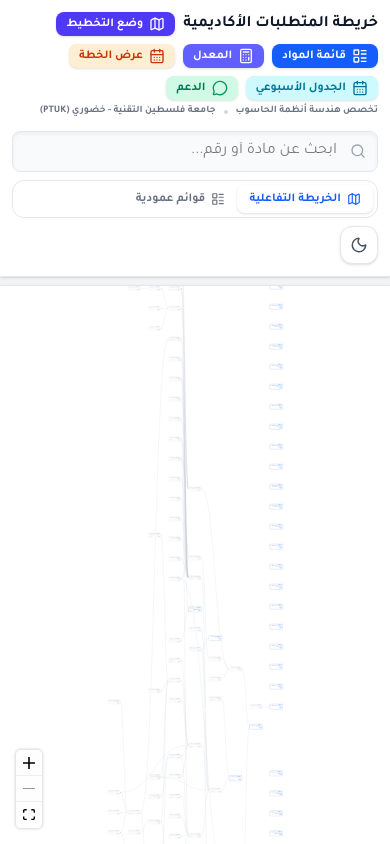
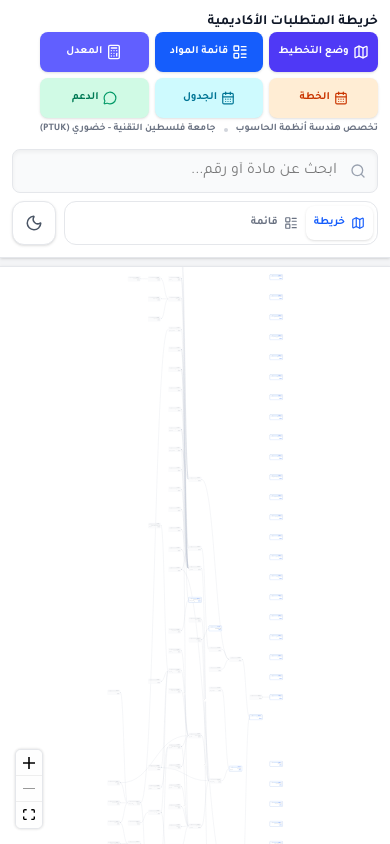
Before and after one commit to mohammedmore/tree_ptuk, a React (Vite) app: page / in a window 390 px wide. Built offline with nearby package versions, Linux system fonts and the light colour scheme.

Commit message:
phone view optimization

```diff
--- a/src/App.tsx
+++ b/src/App.tsx
@@ -477,7 +477,7 @@ function FlowComponent() {
   }, [completedCourses, completedCreditsPerCategory, courses]);
 
   const groupedCourseList = useMemo(() => {
-    let list: Course[] = [];
+    let list: Course[];
     if (courseListTab === "available") list = availableCourses;
     else if (courseListTab === "completed") list = activeCourses.filter((c) => completedCourses.has(c.id));
     else list = courses; // Show all 123 courses in the "All" tab
@@ -775,10 +775,12 @@ function FlowComponent() {
         <header className="flex flex-col xl:flex-row justify-between items-start xl:items-center mb-2 sm:mb-4 bg-white dark:bg-slate-800/95 p-3 sm:p-6 rounded-b-none sm:rounded-xl shadow-sm border-b sm:border border-gray-200 dark:border-slate-700/80 z-10 shrink-0 gap-3 sm:gap-4 transition-all">
           <div className="flex justify-between items-start w-full xl:w-auto gap-4">
             <div>
-              <h1 className="text-base sm:text-2xl font-bold text-gray-900 dark:text-slate-100 mb-1 flex flex-wrap items-center gap-2 sm:gap-3">
-                {/* Removed the toggle buttons for "خطة التخرج" and "كامل المنهاج" */}
-                <BookOpen className="text-blue-600 dark:text-blue-400 hidden sm:block" size={24} />
-                خريطة المتطلبات الأكاديمية
+              <div className="mb-1">
+                <h1 className="flex items-center gap-2 text-sm sm:text-2xl font-bold text-gray-900 dark:text-slate-100">
+                  <BookOpen className="text-blue-600 dark:text-blue-400 hidden sm:block" size={24} />
+                  خريطة المتطلبات الأكاديمية
+                </h1>
+                <div className="grid w-full grid-cols-3 gap-1.5 sm:flex sm:w-auto sm:flex-wrap sm:gap-2 sm:mt-1">
                 <button
                   onClick={() => {
                     setIsPlanningModeOpen(true);
@@ -787,7 +789,7 @@ function FlowComponent() {
                     setHoveredCourseId(null); // تصفير حالة التمرير
                     setPlanningCourseId(null); // تصفير مادة التخطيط عند الدخول للوضع العام
                   }}
-                  className="flex items-center gap-1.5 px-2.5 sm:px-3 py-1 sm:py-1.5 text-xs sm:text-sm bg-indigo-600 hover:bg-indigo-700 text-white rounded-lg transition-colors cursor-pointer shadow-sm ml-auto sm:ml-0 font-black"
+                  className="flex min-h-10 items-center justify-center gap-1 px-1.5 sm:px-3 sm:py-1.5 text-[11px] sm:text-sm bg-indigo-600 hover:bg-indigo-700 text-white rounded-lg transition-colors cursor-pointer shadow-sm font-black"
                 >
                   <MapIcon size={16} />
                   وضع التخطيط
@@ -799,7 +801,7 @@ function FlowComponent() {
                     setIsDetailsOpen(false);
                     setHoveredCourseId(null);
                   }}
-                  className="flex items-center gap-1.5 px-2.5 sm:px-3 py-1 sm:py-1.5 text-xs sm:text-sm bg-blue-600 hover:bg-blue-700 text-white rounded-lg transition-colors cursor-pointer shadow-sm font-black"
+                  className="flex min-h-10 items-center justify-center gap-1 px-1.5 sm:px-3 sm:py-1.5 text-[11px] sm:text-sm bg-blue-600 hover:bg-blue-700 text-white rounded-lg transition-colors cursor-pointer shadow-sm font-black"
                 >
                   <LayoutList size={16} />
                   قائمة المواد
@@ -811,11 +813,11 @@ function FlowComponent() {
                     setIsDetailsOpen(false);
                     setHoveredCourseId(null);
                   }}
-                  className="flex items-center gap-1.5 px-2.5 sm:px-3 py-1 sm:py-1.5 text-xs sm:text-sm bg-indigo-500 hover:bg-indigo-600 text-white rounded-lg transition-colors cursor-pointer shadow-sm font-black"
+                  className="flex min-h-10 items-center justify-center gap-1 px-1.5 sm:px-3 sm:py-1.5 text-[11px] sm:text-sm bg-indigo-500 hover:bg-indigo-600 text-white rounded-lg transition-colors cursor-pointer shadow-sm font-black"
                 >
                   <Calculator size={16} />
-                  <span className="hidden xs:inline sm:inline">المعدل والدرجات</span>
-                  <span className="xs:hidden sm:hidden">المعدل</span>
+                  <span className="sm:hidden">المعدل</span>
+                  <span className="hidden sm:inline">المعدل والدرجات</span>
                 </button>
                 <button
                   onClick={(e) => {
@@ -826,29 +828,35 @@ function FlowComponent() {
                     setHoveredCourseId(null);
                     setPlanningCourseId(null);
                   }}
-                  className="flex items-center gap-1.5 px-2.5 sm:px-3 py-1 sm:py-1.5 text-xs sm:text-sm bg-orange-100 hover:bg-orange-200 text-orange-700 dark:bg-orange-950/70 dark:text-orange-300 dark:hover:bg-orange-900/50 rounded-lg transition-colors cursor-pointer shadow-sm font-bold"
+                  className="flex min-h-10 items-center justify-center gap-1 px-1.5 sm:px-3 sm:py-1.5 text-[11px] sm:text-sm bg-orange-100 hover:bg-orange-200 text-orange-700 dark:bg-orange-950/70 dark:text-orange-300 dark:hover:bg-orange-900/50 rounded-lg transition-colors cursor-pointer shadow-sm font-bold"
                 >
-                  <CalendarDays size={16} />
-                  عرض الخطة
+                  <CalendarDays size={14} className="sm:hidden" />
+                  <CalendarDays size={16} className="hidden sm:block" />
+                  <span className="sm:hidden">الخطة</span>
+                  <span className="hidden sm:inline">عرض الخطة</span>
                 </button>
                 <button
                   onClick={() => setIsWeeklyScheduleOpen(true)}
-                  className="flex items-center gap-1.5 px-2.5 sm:px-3 py-1 sm:py-1.5 text-xs sm:text-sm bg-cyan-100 hover:bg-cyan-200 text-cyan-700 dark:bg-cyan-950/70 dark:text-cyan-300 dark:hover:bg-cyan-900/50 rounded-lg transition-colors cursor-pointer shadow-sm font-bold"
+                  className="flex min-h-10 items-center justify-center gap-1 px-1.5 sm:px-3 sm:py-1.5 text-[11px] sm:text-sm bg-cyan-100 hover:bg-cyan-200 text-cyan-700 dark:bg-cyan-950/70 dark:text-cyan-300 dark:hover:bg-cyan-900/50 rounded-lg transition-colors cursor-pointer shadow-sm font-bold"
                 >
-                  <CalendarDays size={16} />
-                  الجدول الأسبوعي
+                  <CalendarDays size={14} className="sm:hidden" />
+                  <CalendarDays size={16} className="hidden sm:block" />
+                  <span className="sm:hidden">الجدول</span>
+                  <span className="hidden sm:inline">الجدول الأسبوعي</span>
                 </button>
 
                 <button
                   onClick={() => setIsSupportModalOpen(true)}
-                  className="flex items-center gap-1.5 px-2.5 sm:px-3 py-1 sm:py-1.5 text-xs sm:text-sm bg-emerald-100 hover:bg-emerald-200 text-emerald-700 dark:bg-emerald-950/70 dark:text-emerald-300 dark:hover:bg-emerald-900/50 rounded-lg transition-colors cursor-pointer shadow-sm font-semibold"
+                  className="flex min-h-10 items-center justify-center gap-1 px-1.5 sm:px-3 sm:py-1.5 text-[11px] sm:text-sm bg-emerald-100 hover:bg-emerald-200 text-emerald-700 dark:bg-emerald-950/70 dark:text-emerald-300 dark:hover:bg-emerald-900/50 rounded-lg transition-colors cursor-pointer shadow-sm font-semibold"
                   title="الدعم والاقتراحات"
                 >
-                  <MessageCircle size={16} className="text-emerald-600 dark:text-emerald-400" />
+                  <MessageCircle size={14} className="text-emerald-600 dark:text-emerald-400 sm:hidden" />
+                  <MessageCircle size={16} className="text-emerald-600 dark:text-emerald-400 hidden sm:block" />
                   <span className="hidden sm:inline">الدعم والاقتراحات</span>
                   <span className="sm:hidden">الدعم</span>
                 </button>
-              </h1>
+                </div>
+              </div>
               <p className="text-[10px] sm:text-sm text-gray-500 dark:text-slate-400 uppercase font-semibold flex items-center gap-2">
                 تخصص هندسة أنظمة الحاسوب{" "}
                 <span className="w-1 h-1 rounded-full bg-gray-300 dark:bg-slate-700"></span> جامعة
@@ -862,8 +870,8 @@ function FlowComponent() {
           </div>
 
           {/* Search & Actions */}
-          <div className="w-full xl:w-auto flex flex-col sm:flex-row flex-wrap items-stretch sm:items-center gap-2 sm:gap-4">
-            <div className="relative group flex-1 min-w-45 sm:w-64">
+          <div className="w-full xl:w-auto grid grid-cols-[1fr_auto] items-center gap-2 sm:flex sm:flex-row sm:flex-wrap sm:items-center sm:gap-4">
+            <div className="relative group col-span-2 min-w-0 sm:col-span-1 sm:flex-1 sm:min-w-45 sm:w-64">
               <Search
                 className="absolute right-3 top-1/2 -translate-y-1/2 text-gray-400 group-focus-within:text-blue-500 transition-colors"
                 size={16}
@@ -873,7 +881,7 @@ function FlowComponent() {
                 placeholder="ابحث عن مادة أو رقم..."
                 value={searchQuery}
                 onChange={(e) => setSearchQuery(e.target.value)}
-                className="w-full bg-gray-50 dark:bg-slate-900 border border-gray-200 dark:border-slate-700 dark:text-slate-200 rounded-lg pl-3 pr-10 py-2 text-sm focus:outline-none focus:ring-2 focus:ring-blue-500/20 focus:border-blue-500 focus:bg-white dark:focus:bg-slate-800 transition-all shadow-inner"
+                className="w-full min-h-11 bg-gray-50 dark:bg-slate-900 border border-gray-200 dark:border-slate-700 dark:text-slate-200 rounded-lg pl-3 pr-10 px-3 py-2 text-sm focus:outline-none focus:ring-2 focus:ring-blue-500/20 focus:border-blue-500 focus:bg-white dark:focus:bg-slate-800 transition-all shadow-inner"
               />
               {searchQuery && (
                 <div
@@ -930,11 +938,11 @@ function FlowComponent() {
             </div>
 
             {/* تبديل عرض الخريطة / القواسم العمودية */}
-            <div className="flex bg-gray-150 dark:bg-slate-850 p-1 rounded-xl border border-gray-200 dark:border-slate-700 h-9.5 shrink-0">
+            <div className="flex bg-gray-150 dark:bg-slate-850 p-1 rounded-xl border border-gray-200 dark:border-slate-700 min-h-11 shrink-0">
               <button
                 onClick={() => setViewMode("map")}
                 className={cn(
-                  "flex items-center gap-1.5 px-3 py-1 text-xs font-bold rounded-lg transition-all cursor-pointer",
+                  "flex items-center justify-center gap-1.5 px-2 sm:px-3 py-1 text-[11px] sm:text-xs font-bold rounded-lg transition-all cursor-pointer",
                   viewMode === "map"
                     ? "bg-white dark:bg-slate-700 text-blue-600 dark:text-blue-400 shadow-sm"
                     : "text-gray-500 dark:text-slate-400 hover:text-gray-850 dark:hover:text-slate-200"
@@ -942,12 +950,13 @@ function FlowComponent() {
                 title="عرض الخريطة التفاعلية"
               >
                 <MapIcon size={14} />
-                <span>الخريطة التفاعلية</span>
+                <span className="hidden sm:inline">الخريطة التفاعلية</span>
+                <span className="sm:hidden">خريطة</span>
               </button>
               <button
                 onClick={() => setViewMode("list")}
                 className={cn(
-                  "flex items-center gap-1.5 px-3 py-1 text-xs font-bold rounded-lg transition-all cursor-pointer",
+                  "flex items-center justify-center gap-1.5 px-2 sm:px-3 py-1 text-[11px] sm:text-xs font-bold rounded-lg transition-all cursor-pointer",
                   viewMode === "list"
                     ? "bg-white dark:bg-slate-700 text-blue-600 dark:text-blue-400 shadow-sm"
                     : "text-gray-500 dark:text-slate-400 hover:text-gray-850"
@@ -955,14 +964,15 @@ function FlowComponent() {
                 title="عرض المواد في قوائم عمودية"
               >
                 <LayoutList size={14} />
-                <span>قوائم عمودية</span>
+                <span className="hidden sm:inline">قوائم عمودية</span>
+                <span className="sm:hidden">قائمة</span>
               </button>
             </div>
 
             {/* زر المود الليلي */}
             <button
               onClick={() => setIsDarkMode(!isDarkMode)}
-              className="flex items-center justify-center w-9.5 h-9.5 rounded-xl bg-white dark:bg-slate-800 hover:bg-gray-100 dark:hover:bg-slate-700 border border-gray-200 dark:border-slate-700 cursor-pointer shadow-sm transition-colors text-gray-600 dark:text-yellow-400 shrink-0"
+              className="flex items-center justify-center w-11 h-11 rounded-xl bg-white dark:bg-slate-800 hover:bg-gray-100 dark:hover:bg-slate-700 border border-gray-200 dark:border-slate-700 cursor-pointer shadow-sm transition-colors text-gray-600 dark:text-yellow-400 shrink-0"
               title={isDarkMode ? "الوضع المضيء" : "الوضع المظلم"}
             >
               {isDarkMode ? <Sun size={18} /> : <Moon size={18} />}
--- a/src/ListView.tsx
+++ b/src/ListView.tsx
@@ -198,7 +198,7 @@ export default function ListView({
                     <div className="flex gap-1 shrink-0">
                         <button
                             onClick={(e) => { e.stopPropagation(); onOpenDetails(course.id); }}
-                            className="p-1 rounded border transition-colors bg-gray-50 dark:bg-slate-900 text-gray-400 dark:text-slate-400 dark:border-slate-750 hover:bg-gray-100 dark:hover:bg-slate-750 hover:text-blue-600 dark:hover:text-blue-400"
+                            className="min-h-9 min-w-9 sm:min-h-0 sm:min-w-0 p-2 sm:p-1 rounded border transition-colors bg-gray-50 dark:bg-slate-900 text-gray-400 dark:text-slate-400 dark:border-slate-750 hover:bg-gray-100 dark:hover:bg-slate-750 hover:text-blue-600 dark:hover:text-blue-400"
                             title="عرض التفاصيل"
                         >
                             <Info size={10} />
@@ -207,7 +207,7 @@ export default function ListView({
                         <button
                             onClick={(e) => { e.stopPropagation(); setPinnedCourseId(isPinned ? null : course.id); }}
                             className={cn(
-                                "p-1 rounded border transition-colors",
+                                "min-h-9 min-w-9 sm:min-h-0 sm:min-w-0 p-2 sm:p-1 rounded border transition-colors",
                                 isPinned
                                     ? "bg-amber-500 text-white"
                                     : (isHoveredPathNode && !pinnedCourseId) // If hovered path is active and not pinned
@@ -218,10 +218,10 @@ export default function ListView({
                         >
                             <Pin size={10} className={cn("transform rotate-25", isPinned && "rotate-0")} />
                         </button>
-                        <button onClick={(e) => { e.stopPropagation(); toggleCourseCompletion(course.id); }} className={cn("p-1 rounded border transition-colors", isComp ? "bg-red-50 text-red-650 dark:bg-red-950/40 dark:text-red-400 border-red-100" : (isAvail ? "bg-emerald-50 text-emerald-600 border-emerald-100 dark:bg-emerald-950/40 dark:text-emerald-400" : "opacity-30 cursor-not-allowed"))} disabled={!isComp && !isAvail}>
+                        <button onClick={(e) => { e.stopPropagation(); toggleCourseCompletion(course.id); }} className={cn("min-h-9 min-w-9 sm:min-h-0 sm:min-w-0 p-2 sm:p-1 rounded border transition-colors", isComp ? "bg-red-50 text-red-650 dark:bg-red-950/40 dark:text-red-400 border-red-100" : (isAvail ? "bg-emerald-50 text-emerald-600 border-emerald-100 dark:bg-emerald-950/40 dark:text-emerald-400" : "opacity-30 cursor-not-allowed"))} disabled={!isComp && !isAvail}>
                             {isComp ? <Trash2 size={10} /> : <CircleCheckBig size={10} />}
                         </button>
-                        <button onClick={(e) => { e.stopPropagation(); setPlanningCourseId(course.id); setIsPlannerOpen(true); }} className={cn("p-1 rounded border transition-colors", isPlanned ? "bg-orange-50 text-orange-600 dark:bg-orange-900/30 border-orange-200" : "bg-gray-50 dark:bg-slate-900 text-gray-500 dark:border-slate-750 hover:bg-gray-100 dark:hover:bg-slate-750")}>
+                        <button onClick={(e) => { e.stopPropagation(); setPlanningCourseId(course.id); setIsPlannerOpen(true); }} className={cn("min-h-9 min-w-9 sm:min-h-0 sm:min-w-0 p-2 sm:p-1 rounded border transition-colors", isPlanned ? "bg-orange-50 text-orange-600 dark:bg-orange-900/30 border-orange-200" : "bg-gray-50 dark:bg-slate-900 text-gray-500 dark:border-slate-750 hover:bg-gray-100 dark:hover:bg-slate-750")}>
                             <CalendarDays size={10} />
                         </button>
                     </div>
--- a/src/components/BaseModal.tsx
+++ b/src/components/BaseModal.tsx
@@ -23,17 +23,17 @@ export const BaseModal: React.FC<BaseModalProps> = ({
   return (
     <AnimatePresence>
       {isOpen && (
-        <div className="fixed inset-0 bg-slate-900/60 backdrop-blur-sm z-[110] flex items-center justify-center p-4" onClick={onClose}>
+        <div className="fixed inset-0 bg-slate-900/60 backdrop-blur-sm z-[110] flex items-center justify-center p-2 sm:p-4" onClick={onClose}>
           <motion.div
             initial={{ opacity: 0, scale: 0.95, y: 20 }}
             animate={{ opacity: 1, scale: 1, y: 0 }}
             exit={{ opacity: 0, scale: 0.95, y: 20 }}
             onClick={(e) => e.stopPropagation()}
-            className={cn("bg-white dark:bg-slate-900 rounded-3xl shadow-2xl relative overflow-hidden border border-gray-100 dark:border-slate-700 flex flex-col max-h-[90vh] w-full", maxWidth, className)}
+            className={cn("bg-white dark:bg-slate-900 rounded-2xl sm:rounded-3xl shadow-2xl relative overflow-hidden border border-gray-100 dark:border-slate-700 flex flex-col max-h-[calc(100dvh-1rem)] sm:max-h-[90vh] w-full", maxWidth, className)}
           >
             {title && (
-              <div className="p-6 border-b border-gray-100 dark:border-slate-700 flex justify-between items-center bg-gray-50/50 dark:bg-slate-950/20 shrink-0">
-                <div className="text-xl font-black text-gray-800 dark:text-slate-100">{title}</div>
+              <div className="p-4 sm:p-6 border-b border-gray-100 dark:border-slate-700 flex justify-between items-center bg-gray-50/50 dark:bg-slate-950/20 shrink-0">
+                <div className="text-lg sm:text-xl font-black text-gray-800 dark:text-slate-100">{title}</div>
                 <button onClick={onClose} className="p-2 text-gray-400 hover:bg-gray-100 dark:hover:bg-slate-800 rounded-full transition-colors"><X size={20} /></button>
               </div>
             )}
--- a/src/components/WeeklyScheduleModal.tsx
+++ b/src/components/WeeklyScheduleModal.tsx
@@ -93,14 +93,14 @@ export const WeeklyScheduleModal: React.FC<WeeklyScheduleModalProps> = ({
 
   return (
     <BaseModal isOpen={isOpen} onClose={onClose} title="الجدول الدراسي الأسبوعي" maxWidth="max-w-6xl">
-      <div className="flex flex-col h-full max-h-[85vh]">
+      <div className="flex flex-col h-full max-h-[calc(100dvh-7rem)] sm:max-h-[85vh]">
         {/* Header Controls */}
-        <div className="flex flex-col md:flex-row gap-4 mb-6 items-center justify-between">
+        <div className="flex flex-col md:flex-row gap-2 sm:gap-4 mb-3 sm:mb-6 items-center justify-between">
           <div className="flex bg-gray-100 dark:bg-slate-900 p-1 rounded-2xl w-full md:w-auto">
             <button
               onClick={() => setActiveTab("visual")}
               className={cn(
-                "flex-1 md:flex-none flex items-center justify-center gap-2 px-6 py-2 rounded-xl text-sm font-black transition-all",
+                "min-h-10 flex-1 md:flex-none flex items-center justify-center gap-1 sm:gap-2 px-2 sm:px-6 py-2 rounded-xl text-xs sm:text-sm font-black transition-all",
                 activeTab === "visual"
                   ? "bg-white dark:bg-slate-800 text-blue-600 dark:text-blue-400 shadow-sm"
                   : "text-gray-500 hover:text-gray-700 dark:text-slate-400"
@@ -112,7 +112,7 @@ export const WeeklyScheduleModal: React.FC<WeeklyScheduleModalProps> = ({
             <button
               onClick={() => setActiveTab("edit")}
               className={cn(
-                "flex-1 md:flex-none flex items-center justify-center gap-2 px-6 py-2 rounded-xl text-sm font-black transition-all",
+                "min-h-10 flex-1 md:flex-none flex items-center justify-center gap-1 sm:gap-2 px-2 sm:px-6 py-2 rounded-xl text-xs sm:text-sm font-black transition-all",
                 activeTab === "edit"
                   ? "bg-white dark:bg-slate-800 text-blue-600 dark:text-blue-400 shadow-sm"
                   : "text-gray-500 hover:text-gray-700 dark:text-slate-400"
@@ -123,7 +123,7 @@ export const WeeklyScheduleModal: React.FC<WeeklyScheduleModalProps> = ({
             </button>
           </div>
 
-          <div className="flex items-center gap-3 w-full md:w-auto">
+          <div className="flex items-center gap-2 sm:gap-3 w-full md:w-auto">
              <label className="text-xs font-black text-gray-500 dark:text-slate-400 whitespace-nowrap">الفصل:</label>
              <select
               value={selectedSemester}
@@ -278,8 +278,8 @@ export const WeeklyScheduleModal: React.FC<WeeklyScheduleModalProps> = ({
             </div>
 
             {/* Grid Content */}
-            <div className="flex-1 overflow-y-auto relative custom-scrollbar">
-              <div className="grid grid-cols-[60px_1fr_1fr_1fr_1fr_1fr] min-h-210 relative">
+            <div className="flex-1 overflow-auto relative custom-scrollbar">
+              <div className="grid grid-cols-[60px_1fr_1fr_1fr_1fr_1fr] min-w-150 min-h-210 relative">
                 {/* Hour Labels */}
                 <div className="flex flex-col">
                   {HOURS.map(hour => (
```
Also changed, not shown: src/components/PlannerView.tsx (+21 -25 lines).
